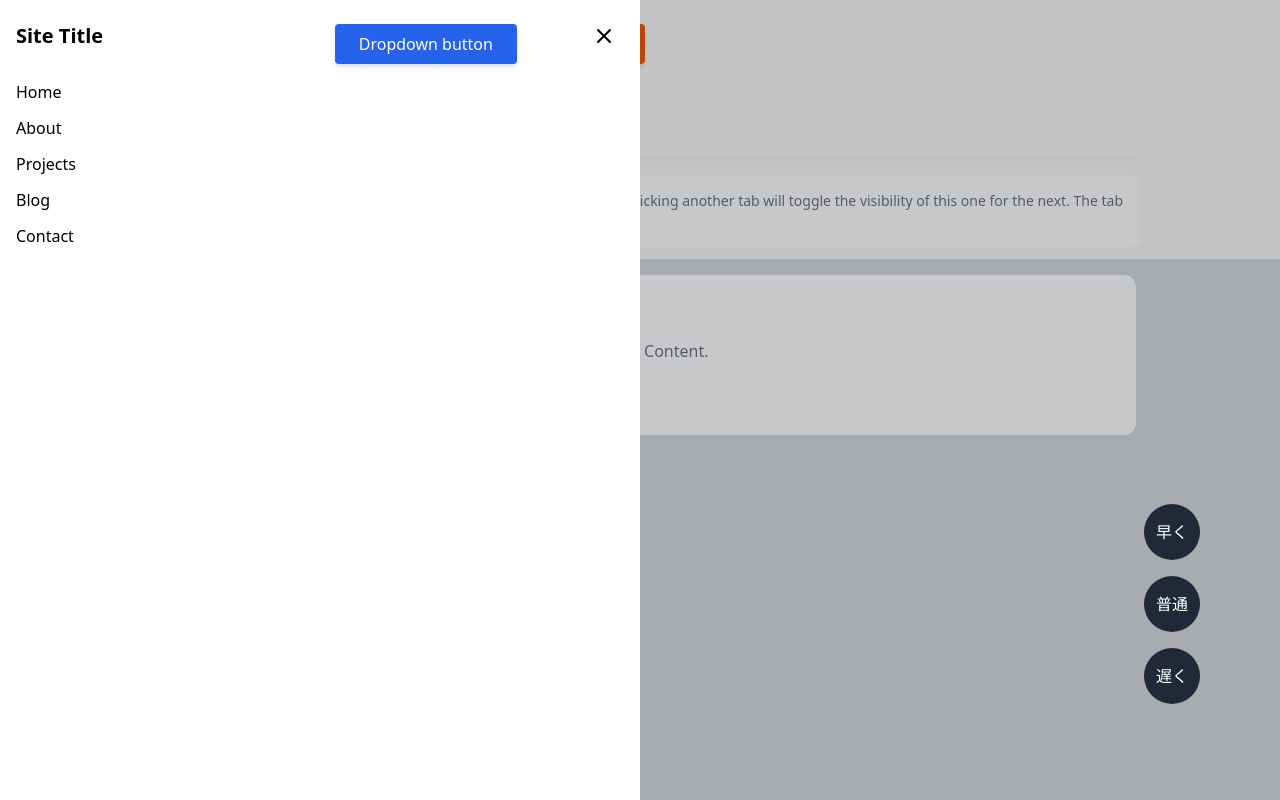
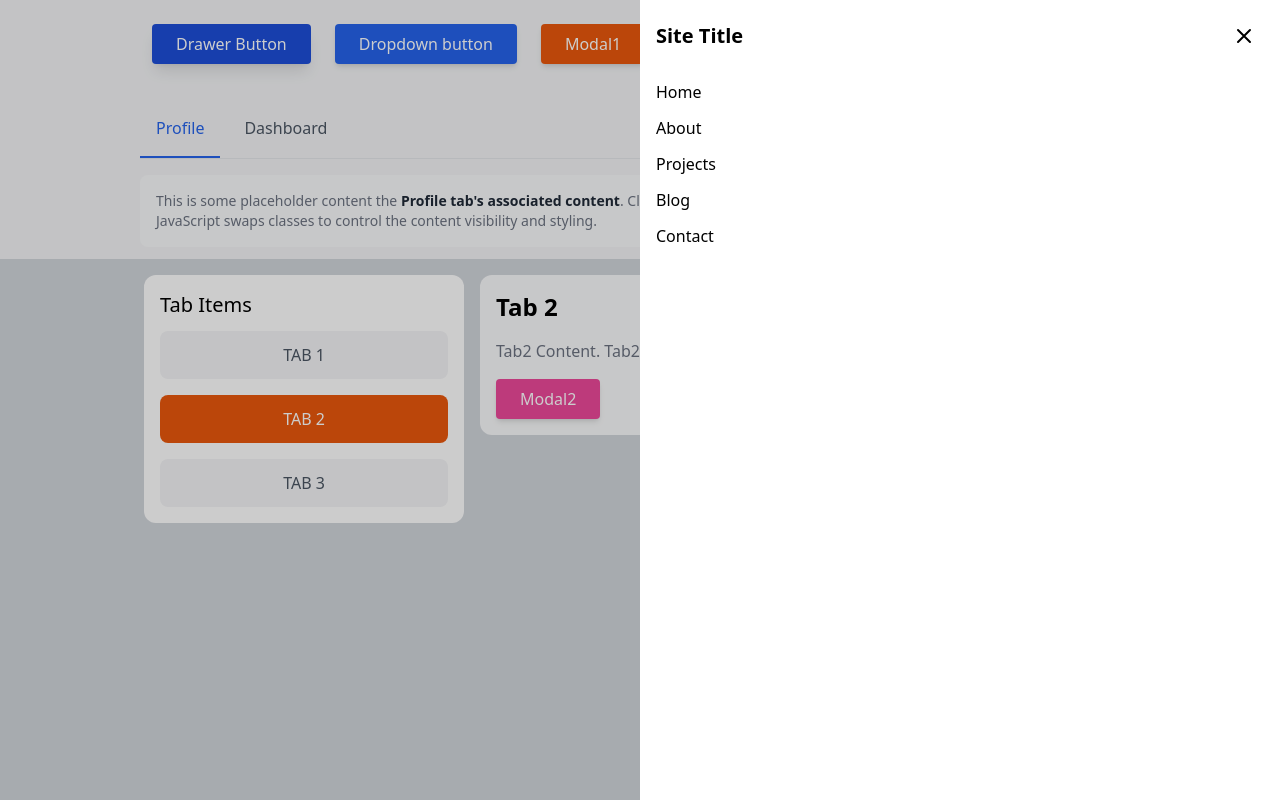
Before and after one commit to shoyu777/zerolinesjs, a website built with Parcel: page src/index.html in a window 1280 px wide. Both pictures are taken after a click on the button "Drawer Button". Shown: the top 800 px of the page. Built offline with nearby package versions, Linux system fonts and the light colour scheme.

Commit message:
update: imple drawer animation

```diff
--- a/src/components/drawer.ts
+++ b/src/components/drawer.ts
@@ -1,9 +1,11 @@
-const HIDE_T_CLASS = 'zerolines_hidden_t';
-const SHOW_T_CLASS = 'zerolines_show_t';
-const HIDE_O_CLASS = 'zerolines_hidden_o';
-const SHOW_O_CLASS = 'zerolines_show_o';
-const HIDE_CLASS = 'zerolines_hidden';
-const SHOW_CLASS = 'zerolines_show';
+import {
+  HIDDEN_CLASS,
+  HIDDEN_DRAWER_CLASS,
+  TRANSITION,
+  SHOW_CLASS,
+  drawerAnimationClassList,
+  speedClassList,
+} from '../utils/classList';
 
 // regexs
 const TARGET_REGEX = /(?<=target-\[).*?(?=\])/g; // ex. target-[#aaa] -> #aaa
@@ -60,20 +62,29 @@ class Drawer {
     const toggleTarget = this.toggleTarget;
     const drawerBackdrop = this.drawerBackdrop;
     const drawerContent = this.drawerContent;
+    const speedClass = this._assembleSpeedClass(drawerContent.dataset.zl);
+    const animationClass = this._assembleAnimationClass(
+      drawerContent.dataset.zl
+    );
 
     // 初期状態でbackdropとcontentを消した状態
-    toggleTarget.classList.add(HIDE_CLASS);
-    drawerContent.classList.add(HIDE_T_CLASS);
-    drawerBackdrop.classList.add(HIDE_O_CLASS);
+    toggleTarget.classList.add(HIDDEN_DRAWER_CLASS, ...speedClass);
+    drawerBackdrop.classList.add(HIDDEN_CLASS, ...speedClass);
+    drawerContent.classList.add(
+      HIDDEN_DRAWER_CLASS,
+      SHOW_CLASS,
+      ...animationClass,
+      ...speedClass
+    );
 
     toggleElement.addEventListener('click', function () {
       if (toggleTarget) {
-        toggleTarget.classList.remove(HIDE_CLASS);
-        drawerContent.classList.remove(HIDE_T_CLASS);
-        drawerBackdrop.classList.remove(HIDE_O_CLASS);
-        toggleTarget.classList.add('zerolines_transition', SHOW_CLASS);
-        drawerContent.classList.add('zerolines_transition', SHOW_T_CLASS);
-        drawerBackdrop.classList.add('zerolines_transition', SHOW_O_CLASS);
+        toggleTarget.classList.add(TRANSITION);
+        drawerContent.classList.add(TRANSITION);
+        drawerBackdrop.classList.add(TRANSITION);
+        toggleTarget.classList.remove(HIDDEN_DRAWER_CLASS);
+        drawerContent.classList.remove(HIDDEN_DRAWER_CLASS, ...animationClass);
+        drawerBackdrop.classList.remove(HIDDEN_CLASS);
 
         // scroll lock
         document.body.style.overflowY = 'hidden';
@@ -85,12 +96,10 @@ class Drawer {
         // scroll unlock
         document.body.style.overflowY = '';
 
-        toggleTarget.classList.remove(SHOW_CLASS);
-        toggleTarget.classList.add(HIDE_CLASS);
-        drawerContent.classList.remove(SHOW_T_CLASS);
-        drawerContent.classList.add(HIDE_T_CLASS);
-        drawerBackdrop.classList.remove(SHOW_O_CLASS);
-        drawerBackdrop.classList.add(HIDE_O_CLASS);
+        drawerContent.classList.add(...animationClass);
+        toggleTarget.classList.add(HIDDEN_DRAWER_CLASS);
+        drawerContent.classList.add(HIDDEN_DRAWER_CLASS);
+        drawerBackdrop.classList.add(HIDDEN_CLASS);
       }
     });
 
@@ -100,12 +109,10 @@ class Drawer {
         // scroll unlock
         document.body.style.overflowY = '';
 
-        toggleTarget.classList.remove(SHOW_CLASS);
-        toggleTarget.classList.add(HIDE_CLASS);
-        drawerContent.classList.remove(SHOW_T_CLASS);
-        drawerContent.classList.add(HIDE_T_CLASS);
-        drawerBackdrop.classList.remove(SHOW_O_CLASS);
-        drawerBackdrop.classList.add(HIDE_O_CLASS);
+        drawerContent.classList.add(...animationClass);
+        toggleTarget.classList.add(HIDDEN_DRAWER_CLASS);
+        drawerContent.classList.add(HIDDEN_DRAWER_CLASS);
+        drawerBackdrop.classList.add(HIDDEN_CLASS);
       });
     });
   }
@@ -118,6 +125,30 @@ class Drawer {
       typeof this.drawerBackdrop !== 'undefined'
     );
   }
+
+  _assembleAnimationClass(parameter: string): Array<string> {
+    const result: Array<string> = [];
+
+    // translate
+    drawerAnimationClassList.some((item) => {
+      if (parameter.includes(item)) {
+        result.push('zerolines_' + item);
+      }
+    });
+
+    return result;
+  }
+
+  _assembleSpeedClass(parameter: string): Array<string> {
+    const result: Array<string> = [];
+
+    speedClassList.some((item) => {
+      if (parameter.includes(item)) {
+        result.push('zerolines_' + item);
+      }
+    });
+    return result;
+  }
 }
 
 export default Drawer;
--- a/src/components/model.ts
+++ b/src/components/model.ts
@@ -1,7 +1,7 @@
 import {
   HIDDEN_CLASS,
   modalAnimationClassList,
-  modalFadeClassList,
+  speedClassList,
   SHOW_CLASS,
   TRANSITION,
 } from '../utils/classList';
@@ -63,21 +63,20 @@ class Modal {
     const toggleTarget = this.toggleTarget;
     const modalBackdrop = this.modalBackdrop;
     const modalContent = this.modalContent;
-    const fadeClass = this._assembleFadeClass(modalContent.dataset.zl);
+    const speedClass = this._assembleSpeedClass(modalContent.dataset.zl);
     const animationClass = this._assembleAnimationClass(
       modalContent.dataset.zl
     );
 
     // 初期状態でtargetとcontentを消した状態
-    toggleTarget.classList.add(HIDDEN_CLASS);
-    modalContent.classList.add(HIDDEN_CLASS);
-    modalBackdrop.classList.add(HIDDEN_CLASS);
-
-    modalContent.classList.add(...fadeClass);
-    modalBackdrop.classList.add(...fadeClass);
-
-    modalContent.classList.add(SHOW_CLASS);
-    modalContent.classList.add(...animationClass);
+    toggleTarget.classList.add(HIDDEN_CLASS, ...speedClass);
+    modalBackdrop.classList.add(HIDDEN_CLASS, ...speedClass);
+    modalContent.classList.add(
+      HIDDEN_CLASS,
+      SHOW_CLASS,
+      ...animationClass,
+      ...speedClass
+    );
 
     // show modal
     toggleElement.addEventListener('click', function () {
@@ -144,10 +143,10 @@ class Modal {
     return result;
   }
 
-  _assembleFadeClass(parameter: string): Array<string> {
+  _assembleSpeedClass(parameter: string): Array<string> {
     const result: Array<string> = [];
 
-    modalFadeClassList.some((item) => {
+    speedClassList.some((item) => {
       if (parameter.includes(item)) {
         result.push('zerolines_' + item);
       }
--- a/src/index.html
+++ b/src/index.html
@@ -9,53 +9,6 @@
     <link href="./sass/core.scss" rel="stylesheet" />
   </head>
   <body class="bg-gray-100">
-    <!-- Drawer -->
-    <div id="drawer1" class="z-50" zl-cloak>
-      <nav
-        class="z-50 bg-white p-4 fixed top-0 left-0 w-1/2 h-screen flex flex-col"
-        data-zl="drawer-content"
-        zl-cloak
-      >
-        <div class="flex justify-between items-center">
-          <div class="text-xl font-bold">
-            <a href="#">Site Title</a>
-          </div>
-          <button
-            type="button"
-            class="p-2 hover:bg-gray-200 rounded"
-            data-zl="drawer-dismiss"
-          >
-            <svg
-              xmlns="http://www.w3.org/2000/svg"
-              class="h-6 w-6"
-              fill="none"
-              viewBox="0 0 24 24"
-              stroke="currentColor"
-              stroke-width="2"
-            >
-              <path
-                stroke-linecap="round"
-                stroke-linejoin="round"
-                d="M6 18L18 6M6 6l12 12"
-              />
-            </svg>
-          </button>
-        </div>
-        <ul class="mt-6 space-y-3">
-          <li><a href="#">Home</a></li>
-          <li><a href="#">About</a></li>
-          <li><a href="#">Projects</a></li>
-          <li><a href="#">Blog</a></li>
-          <li><a href="#">Contact</a></li>
-        </ul>
-      </nav>
-      <div
-        class="z-40 fixed w-full h-screen inset-0 bg-black bg-opacity-20"
-        data-zl="drawer-backdrop"
-        zl-cloak
-      ></div>
-    </div>
-    <!-- Drawer End -->
     <div class="max-w-screen-lg w-full mx-auto">
       <div class="w-full p-6 flex space-x-6">
         <button
@@ -75,7 +28,7 @@
           </button>
           <ul
             id="dropdownMenu1"
-            class="absolute bg-white z-50 py-2 rounded shadow-lg mt-1"
+            class="absolute bg-white py-2 rounded shadow-lg mt-1"
             zl-cloak
           >
             <li>
@@ -217,7 +170,7 @@
             >
               <div
                 class="mt-24 h-64 w-full max-w-md bg-white rounded-lg pt-3 pb-6 px-3 flex flex-col items-center"
-                data-zl="modal-content fade-none"
+                data-zl="modal-content no-animation"
               >
                 <div class="w-full flex justify-end items-center">
                   <button data-zl="modal-dismiss">
@@ -338,5 +291,50 @@
         遅く
       </button>
     </div>
+    <!-- Drawer -->
+    <div id="drawer1" class="z-50" zl-cloak>
+      <nav
+        class="z-50 bg-white p-4 fixed top-0 right-0 w-1/2 h-screen flex flex-col"
+        data-zl="drawer-content drawer-right"
+      >
+        <div class="flex justify-between items-center">
+          <div class="text-xl font-bold">
+            <a href="#">Site Title</a>
+          </div>
+          <button
+            type="button"
+            class="p-2 hover:bg-gray-200 rounded"
+            data-zl="drawer-dismiss"
+          >
+            <svg
+              xmlns="http://www.w3.org/2000/svg"
+              class="h-6 w-6"
+              fill="none"
+              viewBox="0 0 24 24"
+              stroke="currentColor"
+              stroke-width="2"
+            >
+              <path
+                stroke-linecap="round"
+                stroke-linejoin="round"
+                d="M6 18L18 6M6 6l12 12"
+              />
+            </svg>
+          </button>
+        </div>
+        <ul class="mt-6 space-y-3">
+          <li><a href="#">Home</a></li>
+          <li><a href="#">About</a></li>
+          <li><a href="#">Projects</a></li>
+          <li><a href="#">Blog</a></li>
+          <li><a href="#">Contact</a></li>
+        </ul>
+      </nav>
+      <div
+        class="z-40 fixed w-full h-screen inset-0 bg-black bg-opacity-20"
+        data-zl="drawer-backdrop"
+      ></div>
+    </div>
+    <!-- Drawer End -->
   </body>
 </html>
--- a/src/sass/core.scss
+++ b/src/sass/core.scss
@@ -19,6 +19,9 @@
     transform: translateY(0);
     transition-duration: 0ms;
   }
+  &_hidden_drawer {
+    visibility: hidden !important;
+  }
   /*
   // display
   */
@@ -34,7 +37,7 @@
     opacity: 0;
   }
   &_opacity-100 {
-    opacity: 1;
+    opacity: 1 !important;
   }
   /*
   // transform
@@ -93,6 +96,15 @@
   &_move-left-lg {
     transform: translateX(3rem) !important;
   }
+  &_drawer-right {
+    transform: translateX(100%) !important;
+  }
+  &_drawer-left {
+    transform: translateX(-100%) !important;
+  }
+  &_drawer-top {
+    transform: translateY(-100%) !important;
+  }
   /*
   // zoom
   */
@@ -123,7 +135,7 @@
   &_slowly {
     transition-duration: 500ms !important;
   }
-  &_fade-none {
+  &_no-animation {
     transition-duration: 0ms !important;
   }
 }
--- a/src/utils/classList.ts
+++ b/src/utils/classList.ts
@@ -19,12 +19,19 @@ export const modalAnimationClassList: Array<string> = [
   'zoom-out-lg',
 ];
 
-export const modalFadeClassList: Array<string> = [
+export const drawerAnimationClassList: Array<string> = [
+  'drawer-right',
+  'drawer-left',
+  'drawer-top',
+];
+
+export const speedClassList: Array<string> = [
   'quickly',
   'slowly',
-  'fade-none',
+  'no-animation',
 ];
 
 export const TRANSITION = 'zerolines_transition';
 export const HIDDEN_CLASS = 'zerolines_hidden';
+export const HIDDEN_DRAWER_CLASS = 'zerolines_hidden_drawer';
 export const SHOW_CLASS = 'zerolines_show';
```
